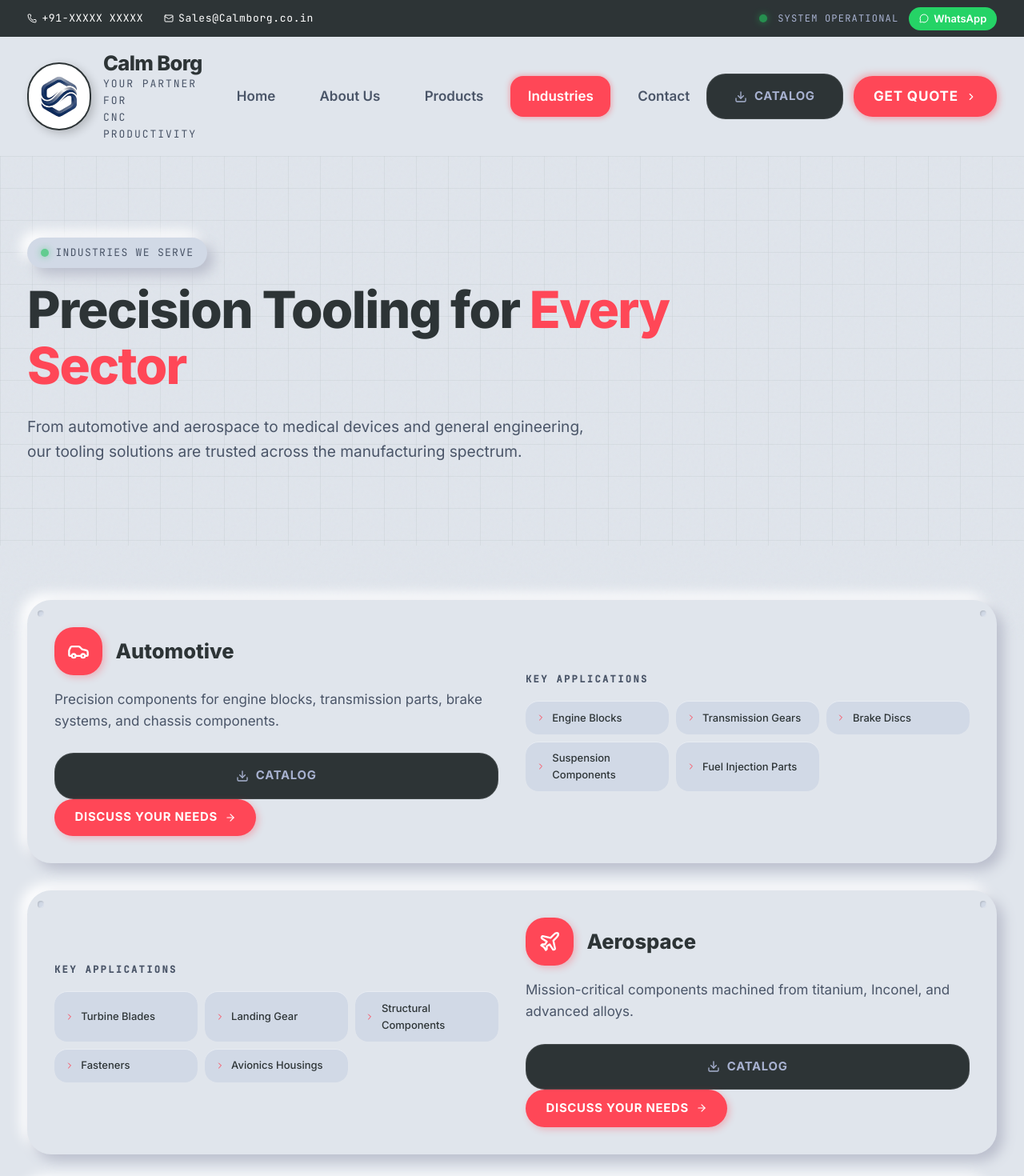
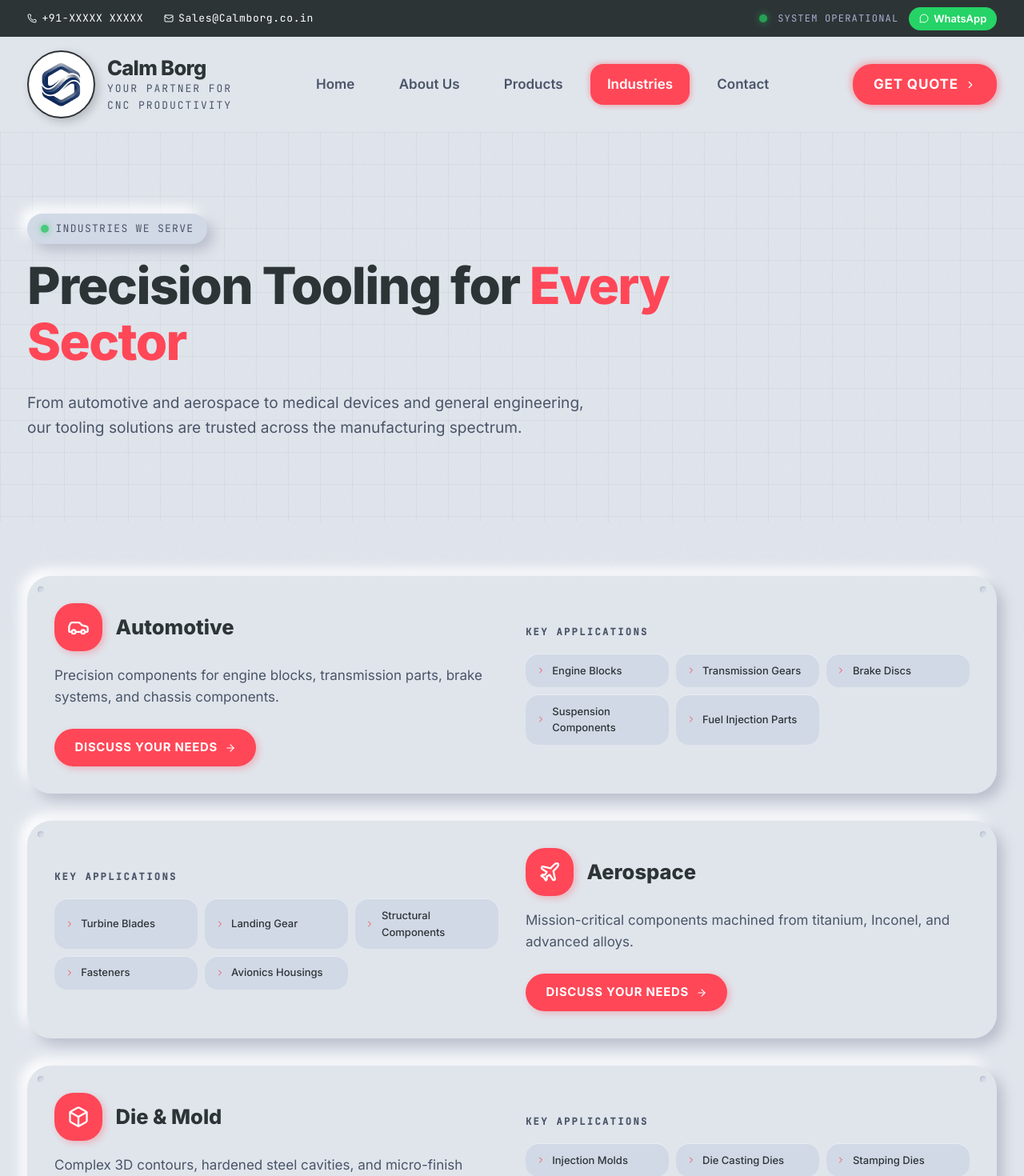
Before and after one commit to Kolavara/Calmborg, a Next.js app: page /industries in a window 1280 px wide. Shown: the top 1470 px of the page at 80% size. Built offline with nearby package versions, Linux system fonts and the light colour scheme.

Commit message:
Fix catalog button: use light style and place it before Request Quote ONLY on product pages, remove black buttons everywhere else

```diff
--- a/src/app/about/page.tsx
+++ b/src/app/about/page.tsx
@@ -27,7 +27,7 @@ import { ArrowRight,
   Zap,
   Cpu,
   Wrench,
-  Quote, Download } from "lucide-react";
+  Quote } from "lucide-react";
 
 const iconMap: Record<string, React.ElementType> = {
   CheckCircle,
--- a/src/app/industries/page.tsx
+++ b/src/app/industries/page.tsx
@@ -14,7 +14,7 @@ import { ArrowRight,
   Wrench,
   MessageCircle,
   Phone,
-  MapPin, Download } from "lucide-react";
+  MapPin } from "lucide-react";
 
 const iconMap: Record<string, React.ElementType> = {
   Car,
@@ -89,15 +89,7 @@ export default function IndustriesPage() {
                         {ind.description}
                       </p>
 
-                      <a
-                  href="/catalog.pdf"
-                  target="_blank"
-                  className="flex items-center justify-center gap-2 rounded-xl bg-[var(--dark-bg)] border border-white/10 px-8 py-4 text-sm font-bold uppercase tracking-wider text-[var(--dark-text-muted)] transition-all duration-150 hover:translate-y-[2px] hover:text-white hover:border-white/20"
-                >
-                  <Download size={16} />
-                  Catalog
-                </a>
-                <Link
+                      <Link
                         href="/contact#rfq"
                         className="inline-flex items-center gap-2 rounded-xl bg-[var(--accent)] px-6 py-3 text-sm font-bold uppercase tracking-wider text-white shadow-[3px_3px_8px_rgba(255,71,87,0.3)] transition-all duration-150 hover:translate-y-[2px] hover:shadow-[inset_3px_3px_6px_rgba(0,0,0,0.2)]"
                       >
--- a/src/app/page.tsx
+++ b/src/app/page.tsx
@@ -34,7 +34,7 @@ import { ArrowRight,
   Award,
   Clock,
   Star,
-  CircleDot, Download } from "lucide-react";
+  CircleDot } from "lucide-react";
 
 /* ─── Animated Counter ─── */
 function AnimatedStat({
@@ -202,14 +202,6 @@ export default function Home() {
                     className="transition-transform group-hover:translate-x-1"
                   />
                 </Link>
-                <a
-                  href="/catalog.pdf"
-                  target="_blank"
-                  className="flex items-center justify-center gap-2 rounded-xl bg-[var(--dark-bg)] border border-white/10 px-8 py-4 text-sm font-bold uppercase tracking-wider text-[var(--dark-text-muted)] transition-all duration-150 hover:translate-y-[2px] hover:text-white hover:border-white/20"
-                >
-                  <Download size={16} />
-                  Catalog
-                </a>
                 <Link
                   href="/contact#rfq"
                   className="flex items-center justify-center gap-2 rounded-xl bg-[var(--muted)] px-8 py-4 text-sm font-bold uppercase tracking-wider text-[var(--foreground)] shadow-[var(--shadow-card)] transition-all duration-150 hover:translate-y-[2px] hover:shadow-[var(--shadow-pressed)]"
@@ -584,15 +576,7 @@ export default function Home() {
                   information to receive expert tooling recommendations.
                 </p>
                 <div className="flex flex-col gap-3 sm:flex-row">
-                  <a
-                  href="/catalog.pdf"
-                  target="_blank"
-                  className="flex items-center justify-center gap-2 rounded-xl bg-[var(--dark-bg)] border border-white/10 px-8 py-4 text-sm font-bold uppercase tracking-wider text-[var(--dark-text-muted)] transition-all duration-150 hover:translate-y-[2px] hover:text-white hover:border-white/20"
-                >
-                  <Download size={16} />
-                  Catalog
-                </a>
-                <Link
+                  <Link
                     href="/contact#rfq"
                     className="flex items-center justify-center gap-2 rounded-xl bg-[var(--accent)] px-8 py-4 text-sm font-bold uppercase tracking-wider text-white shadow-[4px_4px_12px_rgba(255,71,87,0.35),-4px_-4px_12px_rgba(255,100,110,0.35)] transition-all duration-150 hover:translate-y-[2px] hover:shadow-[inset_4px_4px_8px_rgba(0,0,0,0.2)]"
                   >
--- a/src/app/products/[slug]/page.tsx
+++ b/src/app/products/[slug]/page.tsx
@@ -139,9 +139,9 @@ export default function ProductDetailPage({
               {/* Quick Actions */}
               <div className="flex flex-col gap-3 sm:flex-row flex-wrap">
                 <a
-                  href="/catalog.pdf"
-                  target="_blank"
-                  className="flex items-center justify-center gap-2 rounded-xl bg-[var(--dark-bg)] border border-white/10 px-8 py-4 text-sm font-bold uppercase tracking-wider text-[var(--dark-text-muted)] transition-all duration-150 hover:translate-y-[2px] hover:text-white hover:border-white/20"
+                  href={`/${product.slug}-catalog.pdf`}
+                  download
+                  className="flex items-center justify-center gap-2 rounded-xl bg-[var(--muted)] px-6 py-3 text-sm font-bold uppercase tracking-wider text-[var(--foreground)] shadow-[var(--shadow-card)] transition-all hover:translate-y-[1px] hover:shadow-[inset_2px_2px_4px_rgba(0,0,0,0.1)]"
                 >
                   <Download size={16} />
                   Catalog
@@ -153,14 +153,6 @@ export default function ProductDetailPage({
                   Request a Quote
                   <ArrowRight size={16} />
                 </Link>
-                <a
-                  href={`/${product.slug}-catalog.pdf`}
-                  download
-                  className="flex items-center justify-center gap-2 rounded-xl bg-[var(--muted)] px-6 py-3 text-sm font-bold uppercase tracking-wider text-[var(--foreground)] shadow-[var(--shadow-card)] transition-all hover:translate-y-[1px] hover:shadow-[inset_2px_2px_4px_rgba(0,0,0,0.1)]"
-                >
-                  <Download size={16} />
-                  Catalog
-                </a>
                 <a
                   href={`https://wa.me/${company.whatsapp.replace(/[^0-9]/g, "")}`}
                   target="_blank"
@@ -353,14 +345,6 @@ export default function ProductDetailPage({
                 Our team is ready to help you find the perfect tooling solution.
               </p>
               <div className="flex flex-col items-center gap-4 sm:flex-row sm:justify-center">
-                <a
-                  href="/catalog.pdf"
-                  target="_blank"
-                  className="flex items-center justify-center gap-2 rounded-xl bg-[var(--dark-bg)] border border-white/10 px-8 py-4 text-sm font-bold uppercase tracking-wider text-[var(--dark-text-muted)] transition-all duration-150 hover:translate-y-[2px] hover:text-white hover:border-white/20"
-                >
-                  <Download size={16} />
-                  Catalog
-                </a>
                 <Link
                   href="/contact#rfq"
                   className="flex items-center gap-2 rounded-xl bg-[var(--accent)] px-8 py-4 text-sm font-bold uppercase tracking-wider text-white shadow-[4px_4px_12px_rgba(255,71,87,0.35)] transition-all hover:translate-y-[2px]"
--- a/src/app/products/page.tsx
+++ b/src/app/products/page.tsx
@@ -174,15 +174,7 @@ export default function ProductsPage() {
                   information to receive expert tooling recommendations.
                 </p>
                 <div className="flex flex-col gap-3 sm:flex-row">
-                  <a
-                  href="/catalog.pdf"
-                  target="_blank"
-                  className="flex items-center justify-center gap-2 rounded-xl bg-[var(--dark-bg)] border border-white/10 px-8 py-4 text-sm font-bold uppercase tracking-wider text-[var(--dark-text-muted)] transition-all duration-150 hover:translate-y-[2px] hover:text-white hover:border-white/20"
-                >
-                  <Download size={16} />
-                  Catalog
-                </a>
-                <Link
+                  <Link
                     href="/contact#rfq"
                     className="flex items-center justify-center gap-2 rounded-xl bg-[var(--accent)] px-8 py-4 text-sm font-bold uppercase tracking-wider text-white shadow-[4px_4px_12px_rgba(255,71,87,0.35)] transition-all duration-150 hover:translate-y-[2px] hover:shadow-[inset_4px_4px_8px_rgba(0,0,0,0.2)]"
                   >
--- a/src/components/Header.tsx
+++ b/src/components/Header.tsx
@@ -9,7 +9,7 @@ import { Menu,
   Phone,
   Mail,
   MessageCircle,
-  ChevronRight, Download } from "lucide-react";
+  ChevronRight } from "lucide-react";
 
 export default function Header() {
   const [isOpen, setIsOpen] = useState(false);
@@ -113,15 +113,7 @@ export default function Header() {
 
           {/* CTA + Mobile Menu Button */}
           <div className="flex items-center gap-3">
-            <a
-                  href="/catalog.pdf"
-                  target="_blank"
-                  className="flex items-center justify-center gap-2 rounded-xl bg-[var(--dark-bg)] border border-white/10 px-8 py-4 text-sm font-bold uppercase tracking-wider text-[var(--dark-text-muted)] transition-all duration-150 hover:translate-y-[2px] hover:text-white hover:border-white/20"
-                >
-                  <Download size={16} />
-                  Catalog
-                </a>
-                <Link
+            <Link
               href="/contact#rfq"
               className="hidden items-center gap-2 whitespace-nowrap rounded-xl bg-[var(--accent)] px-6 py-3 text-base font-bold uppercase tracking-wider text-white shadow-[3px_3px_8px_rgba(255,71,87,0.35),-3px_-3px_8px_rgba(255,100,110,0.35)] transition-all duration-150 hover:translate-y-[1px] hover:shadow-[inset_3px_3px_6px_rgba(0,0,0,0.2)] sm:flex"
             >
```
